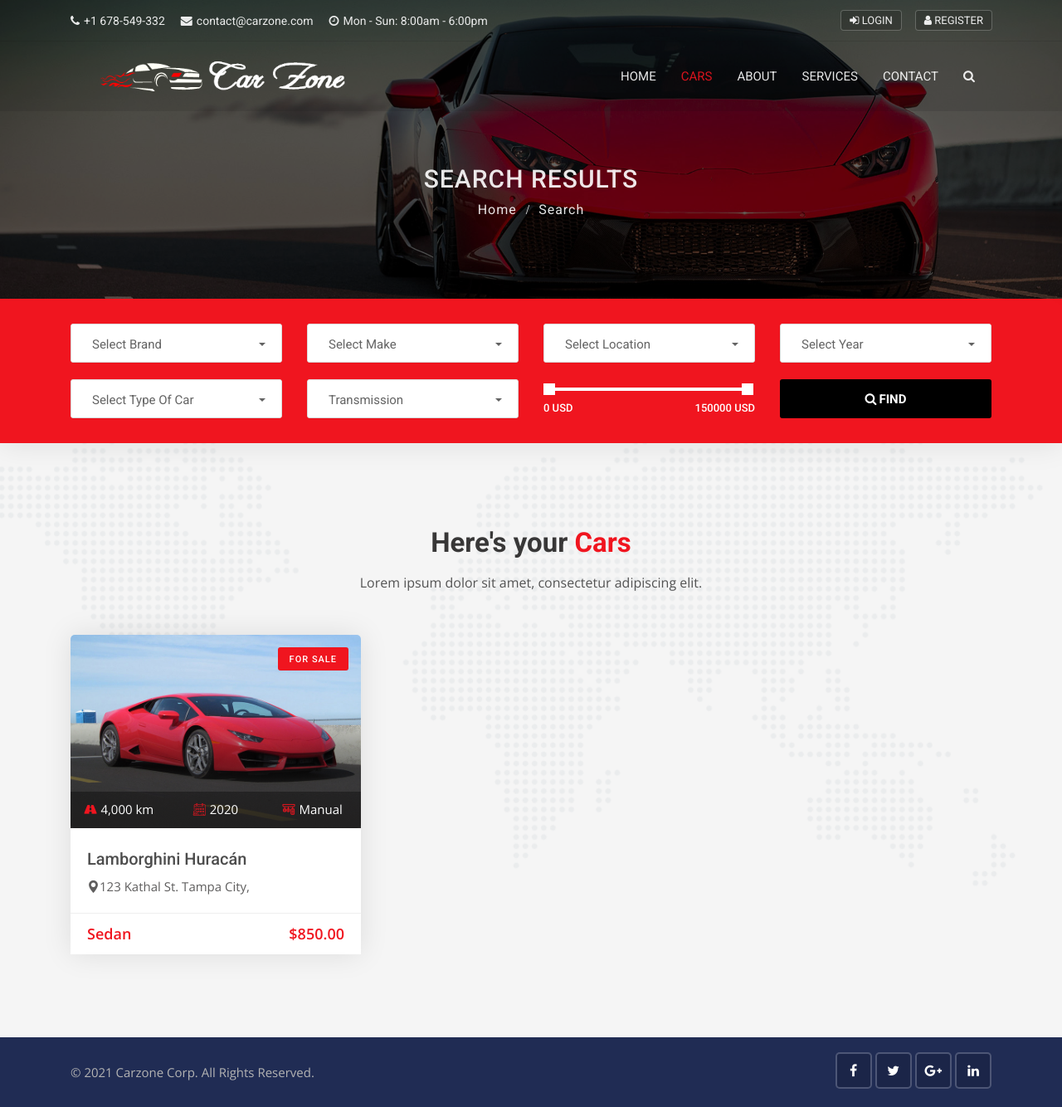
After one commit to pysunita/carzone-project, a Django app: page /cars/search in a window 1280 px wide. The commit adds this page. Shown: the whole page at 83% size. Run offline with Django 3.2, Linux system fonts and the light colour scheme; some libraries are stand-ins or nearby versions.

Commit message:
search page setup

```diff
--- a/cars/urls.py
+++ b/cars/urls.py
@@ -6,5 +6,7 @@ from . import views
 urlpatterns = [
     path('', views.cars, name='cars'),
     path('<int:id>', views.car_detail, name='car_detail'),
+    path('search', views.search, name='search'),
+
 
 ]
--- a/cars/views.py
+++ b/cars/views.py
@@ -18,3 +18,6 @@ def car_detail(request, id):
         'single_car': single_car,
     }
     return render(request,'cars/car_detail.html', data)
+
+def search(request):
+    return render(request, 'cars/search.html')
--- a/templates/base.html
+++ b/templates/base.html
@@ -51,8 +51,8 @@
 <!-- Full Page Search -->
 <div id="full-page-search">
     <button type="button" class="close">×</button>
-    <form action="https://storage.googleapis.com/theme-vessel/carhouse/index.html#" class="search-header">
-        <input type="search" value="" placeholder="type keyword(s) here. Eg: audi, benz etc" />
+    <form action="{% url 'search' %}" class="search-header">
+        <input type="search" value="" placeholder="type keyword(s) here. Eg: audi, benz etc" name="keyword" />
         <button type="submit" class="btn btn-sm button-theme">Search</button>
     </form>
 </div>
--- /dev/null
+++ b/templates/cars/search.html
@@ -0,0 +1,192 @@
+{% extends 'base.html' %}
+{% load static %}
+{% block content %}
+<!-- Banner start -->
+<div class="sub-banner overview-bgi">
+    <div class="container breadcrumb-area">
+        <div class="breadcrumb-areas">
+            <h1>Search Results</h1>
+            <ul class="breadcrumbs">
+                <li><a href="index.html">Home</a></li>
+                <li class="active">Search</li>
+            </ul>
+        </div>
+    </div>
+</div>
+<!-- Banner end -->
+<!-- Search box 3 start -->
+<div class="search-box-3 sb-7 bg-active">
+    <div class="container">
+        <div class="search-area-inner">
+            <div class="search-contents">
+                <form method="GET">
+                    <div class="row">
+                        <div class="col-lg-3 col-md-6 col-sm-6 col-6">
+                            <div class="form-group">
+                                <select class="selectpicker search-fields" name="select-brand">
+                                    <option disabled="disabled" selected="selected">Select Brand</option>
+                                    <option>Audi</option>
+                                    <option>BMW</option>
+                                    <option>Honda</option>
+                                    <option>Nissan</option>
+                                </select>
+                            </div>
+                        </div>
+                        <div class="col-lg-3 col-md-6 col-sm-6 col-6">
+                            <div class="form-group">
+                                <select class="selectpicker search-fields" name="select-make">
+                                    <option disabled="disabled" selected="selected">Select Make</option>
+                                    <option>BMW</option>
+                                    <option>Honda</option>
+                                    <option>Lamborghini Huracán</option>
+                                    <option>Sports Car</option>
+                                </select>
+                            </div>
+                        </div>
+                        <div class="col-lg-3 col-md-6 col-sm-6 col-6">
+                            <div class="form-group">
+                                <select class="selectpicker search-fields" name="select-location">
+                                    <option disabled="disabled" selected="selected">Select Location</option>
+                                    <option>United States</option>
+                                    <option>United Kingdom</option>
+                                </select>
+                            </div>
+                        </div>
+                        <div class="col-lg-3 col-md-6 col-sm-6 col-6">
+                            <div class="form-group">
+                                <select class="selectpicker search-fields" name="select-year">
+                                    <option disabled="disabled" selected="selected">Select Year</option>
+                                    <option>2016</option>
+                                    <option>2017</option>
+                                    <option>2018</option>
+                                    <option>2019</option>
+                                </select>
+                            </div>
+                        </div>
+                    </div>
+                    <div class="row">
+                        <div class="col-lg-3 col-md-6 col-sm-6 col-6">
+                            <div class="form-group">
+                                <select class="selectpicker search-fields" name="select-type">
+                                    <option disabled="disabled" selected="selected">Select Type Of Car</option>
+                                    <option>New Car</option>
+                                    <option>Used Car</option>
+                                </select>
+                            </div>
+                        </div>
+                        <div class="col-lg-3 col-md-6 col-sm-6 col-6">
+                            <div class="form-group">
+                                <select class="selectpicker search-fields" name="transmission">
+                                    <option disabled="disabled" selected="selected">Transmission</option>
+                                    <option>Automatic</option>
+                                    <option>Manual</option>
+                                </select>
+                            </div>
+                        </div>
+                        <div class="col-lg-3 col-md-6 col-sm-6 col-6">
+                            <div class="form-group">
+                                <div class="range-slider">
+                                    <div data-min="0" data-max="150000" data-unit="USD" data-min-name="min_price" data-max-name="max_price" class="range-slider-ui ui-slider" aria-disabled="false"></div>
+                                    <div class="clearfix"></div>
+                                </div>
+                            </div>
+                        </div>
+                        <div class="col-lg-3 col-md-6 col-sm-6 col-6">
+                            <div class="form-group">
+                                <button class="btn btn-block button-theme btn-md">
+                                    <i class="fa fa-search"></i>Find
+                                </button>
+                            </div>
+                        </div>
+                    </div>
+                </form>
+            </div>
+        </div>
+    </div>
+</div>
+<!-- Search box 3 end -->
+
+<!-- Featured car start -->
+<div class="featured-car content-area">
+    <div class="container">
+        <!-- Main title -->
+        <div class="main-title">
+            <h1>Here's your <span>Cars</span></h1>
+            <p>Lorem ipsum dolor sit amet, consectetur adipiscing elit.</p>
+        </div>
+        <div class="row">
+            <div class="col-lg-4 col-md-6">
+                <div class="car-box">
+                    <div class="car-thumbnail">
+                        <a href="car-details.html" class="car-img">
+                            <div class="tag">For Sale</div>
+                            <img class="d-block w-100" src="img/car/car-1.jpg" alt="car">
+                            <div class="facilities-list clearfix">
+                                <ul>
+                                    <li>
+                                        <span><i class="flaticon-way"></i></span>4,000 km
+                                    </li>
+                                    <li>
+                                        <span><i class="flaticon-calendar-1"></i></span>2020
+                                    </li>
+                                    <li>
+                                        <span><i class="flaticon-manual-transmission"></i></span>Manual
+                                    </li>
+                                </ul>
+                            </div>
+                        </a>
+                        <div class="carbox-overlap-wrapper">
+                            <div class="overlap-box">
+                                <div class="overlap-btns-area">
+                                    <a class="overlap-btn" data-toggle="modal" data-target="#carOverviewModal">
+                                        <i class="fa fa-eye-slash"></i>
+                                    </a>
+                                    <div class="car-magnify-gallery">
+                                        <a href="img/car/car-1.jpg" class="overlap-btn" data-sub-html="<h4>Lamborghini Huracán</h4><p>A beautiful Sunrise this morning taken En-route to Keswick not one as planned but I'm extremely happy....</p>">
+                                            <i class="fa fa-expand"></i>
+                                            <img class="hidden" src="img/car/car-1.jpg" alt="hidden-img">
+                                        </a>
+                                        <a href="img/car/car-2.jpg" class="hidden" data-sub-html="<h4>Lexus GS Red Car</h4><p>A beautiful Sunrise this morning taken En-route to Keswick not one as planned but I'm extremely happy....</p>">
+                                            <img class="hidden" src="img/car/car-2.jpg" alt="hidden-img">
+                                        </a>
+                                        <a href="img/car/car-3.jpg" class="hidden" data-sub-html="<h4>2015 Porsche Cayenne</h4><p>A beautiful Sunrise this morning taken En-route to Keswick not one as planned but I'm extremely happy....</p>">
+                                            <img class="hidden" src="img/car/car-3.jpg" alt="hidden-img">
+                                        </a>
+                                        <a href="img/car/car-4.jpg" class="hidden" data-sub-html="<h4>Toyota Corolla</h4><p>A beautiful Sunrise this morning taken En-route to Keswick not one as planned but I'm extremely happy....</p>">
+                                            <img class="hidden" src="img/car/car-4.jpg" alt="hidden-img">
+                                        </a>
+                                        <a href="img/car/car-5.jpg" class="hidden" data-sub-html="<h4>Toyota Prius Specs</h4><p>A beautiful Sunrise this morning taken En-route to Keswick not one as planned but I'm extremely happy....</p>">
+                                            <img class="hidden" src="img/car/car-5.jpg" alt="hidden-img">
+                                        </a>
+                                    </div>
+                                </div>
+                            </div>
+                        </div>
+                    </div>
+                    <div class="detail">
+                        <h1 class="title">
+                            <a href="car-details.html">Lamborghini Huracán</a>
+                        </h1>
+                        <div class="location">
+                            <a href="car-details.html">
+                                <i class="flaticon-pin"></i>123 Kathal St. Tampa City,
+                            </a>
+                        </div>
+                    </div>
+                    <div class="footer clearfix">
+                        <div class="pull-left ratings days">
+                            <p class="cartype">Sedan</p>
+                        </div>
+                        <div class="pull-right">
+                            <p class="price">$850.00</p>
+                        </div>
+                    </div>
+                </div>
+            </div>
+
+        </div>
+    </div>
+</div>
+<!-- Featured car end -->
+
+{% endblock %}
```
